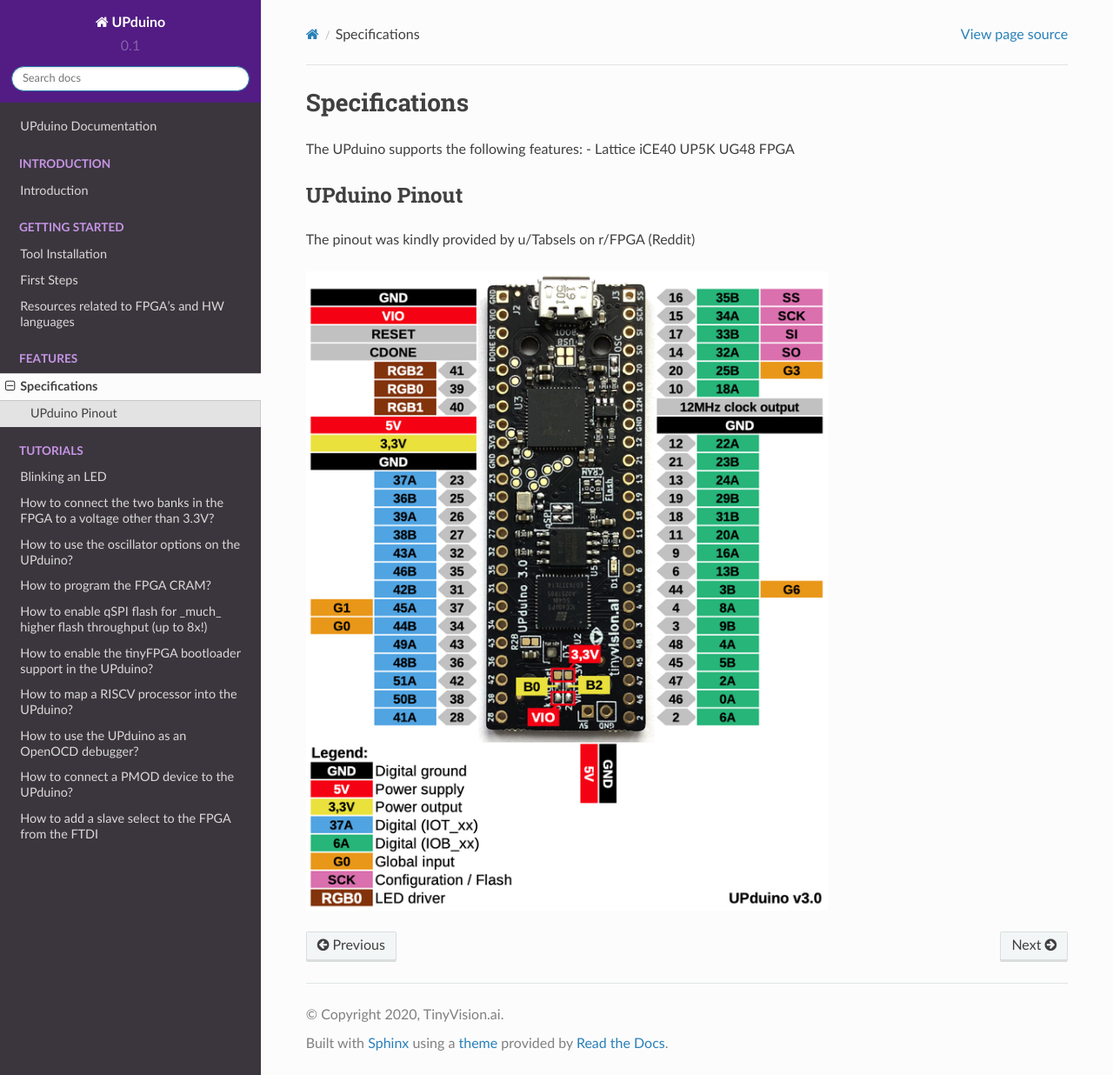
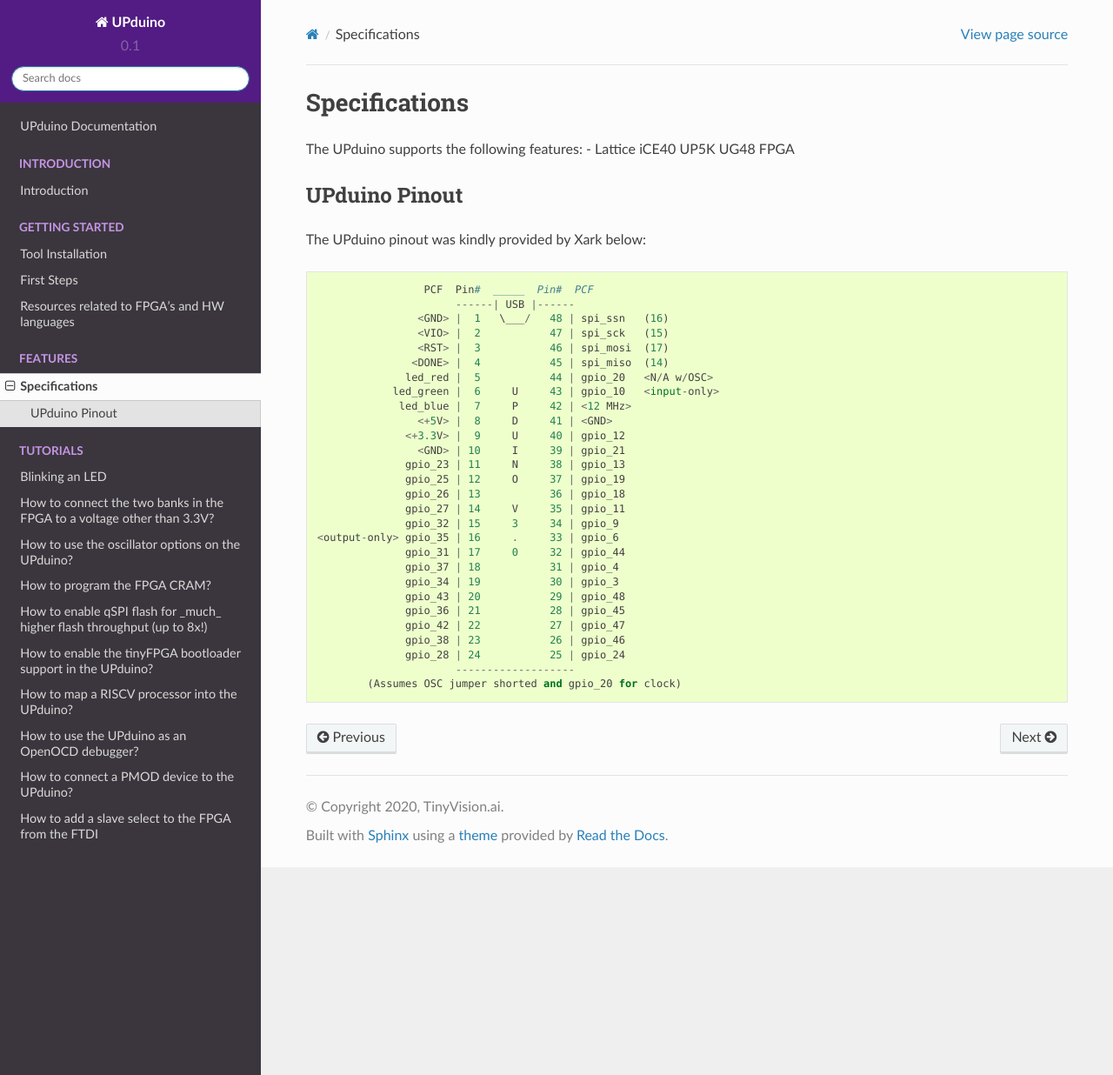
Before and after one commit to tinyvision-ai-inc/UPduino-v3.0, a Sphinx documentation site: the page built from docs/source/features/specs.rst, in a window 1280 px wide and 1236 px high. Shown: the whole window at 87% size. Built offline with Sphinx 7.4.7 and the Read the Docs theme 2.0.0, drawn with Linux system fonts in a browser that asks for light colours; pages that are not in the unit, such as notebooks, are missing from menus.

Commit message:
Restored to the older text drawing and fixed the pinout for the 12MHz/Ground issue

```diff
--- a/docs/source/features/specs.rst
+++ b/docs/source/features/specs.rst
@@ -6,8 +6,33 @@
 
 UPduino Pinout
 --------------
-The pinout was kindly provided by u/Tabsels on r/FPGA (Reddit)
+The UPduino pinout was kindly provided by Xark below::
 
-.. image:: upduino_pinout.png
-  :width: 600
-  :alt: UPduino FPGA board pinout
+                  PCF  Pin#  _____  Pin#  PCF
+                       ------| USB |------
+                 <GND> |  1   \___/   48 | spi_ssn   (16)
+                 <VIO> |  2           47 | spi_sck   (15)
+                 <RST> |  3           46 | spi_mosi  (17)
+                <DONE> |  4           45 | spi_miso  (14)
+               led_red |  5           44 | gpio_20   <N/A w/OSC>
+             led_green |  6     U     43 | gpio_10   <input-only>
+              led_blue |  7     P     42 | <12 MHz>
+                 <+5V> |  8     D     41 | <GND>
+               <+3.3V> |  9     U     40 | gpio_12
+                 <GND> | 10     I     39 | gpio_21
+               gpio_23 | 11     N     38 | gpio_13
+               gpio_25 | 12     O     37 | gpio_19
+               gpio_26 | 13           36 | gpio_18
+               gpio_27 | 14     V     35 | gpio_11
+               gpio_32 | 15     3     34 | gpio_9
+ <output-only> gpio_35 | 16     .     33 | gpio_6
+               gpio_31 | 17     0     32 | gpio_44
+               gpio_37 | 18           31 | gpio_4
+               gpio_34 | 19           30 | gpio_3
+               gpio_43 | 20           29 | gpio_48
+               gpio_36 | 21           28 | gpio_45
+               gpio_42 | 22           27 | gpio_47
+               gpio_38 | 23           26 | gpio_46
+               gpio_28 | 24           25 | gpio_24
+                       -------------------
+         (Assumes OSC jumper shorted and gpio_20 for clock)
```
